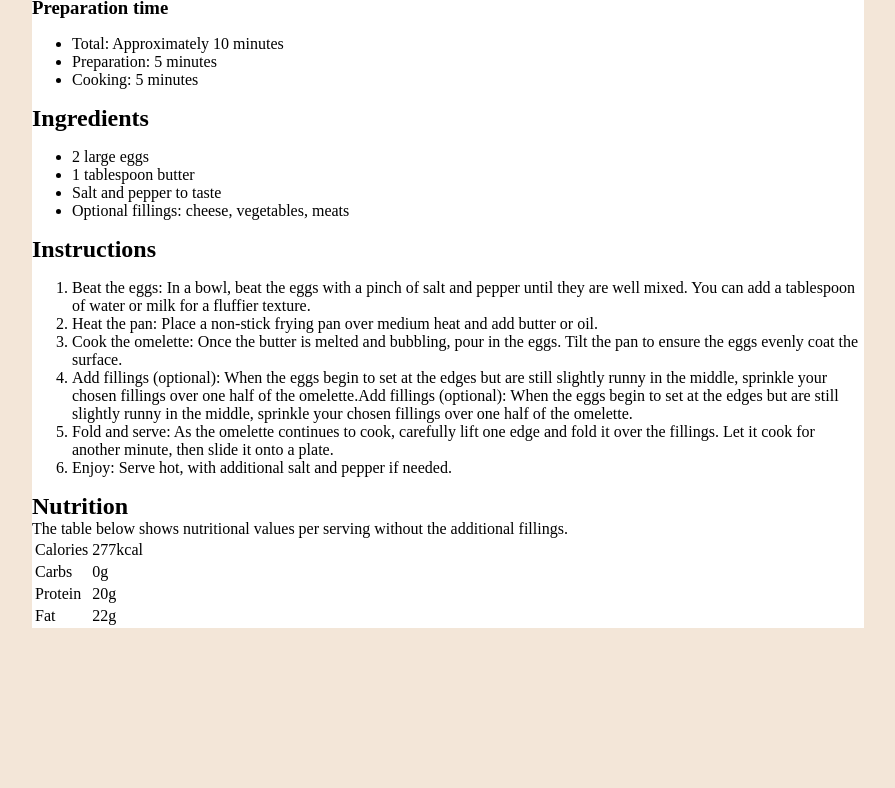
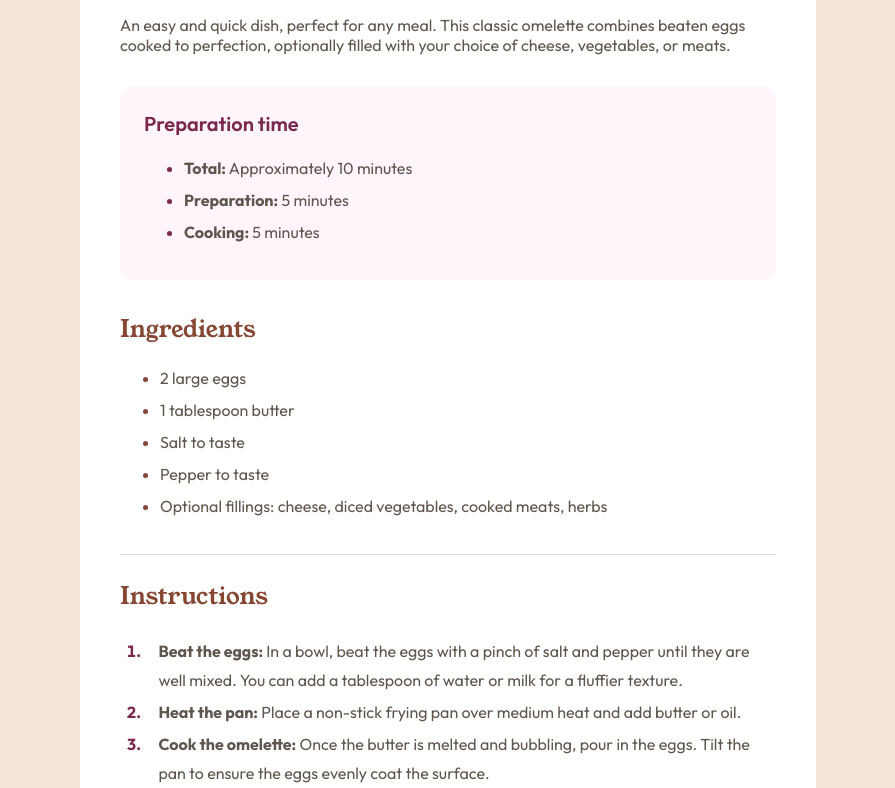
Before and after one commit to pauljomy/recipe, a plain HTML site: page index.html in a window 1280 px wide. Shown: the part 578-1366 px from the top of the page, without its empty margins (192-1087 px from the left). Before the commit the page ends 1334 px from the top, so only its background shows below. Drawn offline with Linux system fonts and the light colour scheme.

```diff
--- a/index.html
+++ b/index.html
@@ -1,4 +1,4 @@
-<!doctype html>
+<!DOCTYPE html>
 <html lang="en">
   <head>
     <meta charset="UTF-8" />
@@ -21,13 +21,13 @@
           />
         </figure>
         <h1>Simple Omelette Recipe</h1>
-                <p>
-                    An easy and quick dish, perfect for any meal. This classic
-                    omelette combines beaten eggs cooked to perfection,
-                    optionally filled with your choice of cheese, vegetables, or
-                    meats.
+        <p class="description">
+          An easy and quick dish, perfect for any meal. This classic omelette
+          combines beaten eggs cooked to perfection, optionally filled with your
+          choice of cheese, vegetables, or meats.
         </p>
-                <div class="prep-time">
+        <section class="prep-time">
+          <div class="prep-content">
             <h3>Preparation time</h3>
             <ul>
               <li><span>Total:</span> Approximately 10 minutes</li>
@@ -35,54 +35,58 @@
               <li><span>Cooking:</span> 5 minutes</li>
             </ul>
           </div>
+        </section>
+        <section class="ingredients">
           <h2>Ingredients</h2>
           <ul>
             <li>2 large eggs</li>
             <li>1 tablespoon butter</li>
-                    <li>Salt and pepper to taste</li>
-                    <li>Optional fillings: cheese, vegetables, meats</li>
+            <li>Salt to taste</li>
+            <li>Pepper to taste</li>
+            <li>
+              Optional fillings: cheese, diced vegetables, cooked meats, herbs
+            </li>
           </ul>
+        </section>
+
+        <section class="instructions">
           <h2>Instructions</h2>
           <ol>
             <li>
-                        <span>Beat the eggs: </span>In a bowl, beat the eggs
-                        with a pinch of salt and pepper until they are well
-                        mixed. You can add a tablespoon of water or milk for a
-                        fluffier texture.
+              <span>Beat the eggs: </span>In a bowl, beat the eggs with a pinch
+              of salt and pepper until they are well mixed. You can add a
+              tablespoon of water or milk for a fluffier texture.
             </li>
             <li>
-                        <span>Heat the pan:</span> Place a non-stick frying pan
-                        over medium heat and add butter or oil.
+              <span>Heat the pan:</span> Place a non-stick frying pan over
+              medium heat and add butter or oil.
             </li>
             <li>
-                        <span>Cook the omelette:</span> Once the butter is
-                        melted and bubbling, pour in the eggs. Tilt the pan to
-                        ensure the eggs evenly coat the surface.
+              <span>Cook the omelette:</span> Once the butter is melted and
+              bubbling, pour in the eggs. Tilt the pan to ensure the eggs evenly
+              coat the surface.
             </li>
             <li>
-                        <span>Add fillings (optional):</span> When the eggs
-                        begin to set at the edges but are still slightly runny
-                        in the middle, sprinkle your chosen fillings over one
-                        half of the omelette.Add fillings (optional): When the
-                        eggs begin to set at the edges but are still slightly
-                        runny in the middle, sprinkle your chosen fillings over
-                        one half of the omelette.
+              <span>Add fillings (optional):</span> When the eggs begin to set
+              at the edges but are still slightly runny in the middle, sprinkle
+              your chosen fillings over one half of the omelette.
             </li>
             <li>
-                        <span>Fold and serve:</span> As the omelette continues
-                        to cook, carefully lift one edge and fold it over the
-                        fillings. Let it cook for another minute, then slide it
-                        onto a plate.
+              <span>Fold and serve:</span> As the omelette continues to cook,
+              carefully lift one edge and fold it over the fillings. Let it cook
+              for another minute, then slide it onto a plate.
             </li>
             <li>
-                        <span>Enjoy:</span> Serve hot, with additional salt and
-                        pepper if needed.
+              <span>Enjoy:</span> Serve hot, with additional salt and pepper if
+              needed.
             </li>
           </ol>
+        </section>
+
         <h2>Nutrition</h2>
         <p>
-                    The table below shows nutritional values per serving without
-                    the additional fillings.
+          The table below shows nutritional values per serving without the
+          additional fillings.
         </p>
 
         <table>
--- a/styles.css
+++ b/styles.css
@@ -11,8 +11,8 @@
   --body-background: var(--stone100);
   --container-background: var(--white);
 
-    --font-primary: "Young Serif", serif;
-    --font-secondary: "Outfit", sans-serif;
+  --font-headings: "Young Serif", serif;
+  --font-content: "Outfit", sans-serif;
 }
 
 html {
@@ -33,14 +33,16 @@ h4,
 h5,
 h6,
 figure,
-p {
+p,
+li,
+ol {
   margin: 0;
   padding: 0;
 }
 
 body {
   min-height: 100vh;
-    max-width: 52rem;
+  max-width: 46rem;
   background-color: var(--body-background);
   margin: 0 auto;
 }
@@ -48,14 +50,125 @@ body {
 article {
   background-color: var(--container-background);
   margin: 8rem 0;
+  border-radius: 1.5em;
+  padding: 2.5em;
+}
+
+h1,
+h2,
+h3 {
+  font-family: var(--font-headings);
 }
 
 img {
   max-width: 100%;
+  border-radius: 1.2em;
+  margin-block-end: 2.5em;
+}
+
+h1 {
+  font-weight: 500;
+  font-size: 2.5rem;
+  margin-bottom: 1.5rem;
+}
+
+p {
+  font-family: var(--font-content);
+  color: var(--stone600);
+}
+
+.description {
+  margin-bottom: 2rem;
+}
+
+.prep-time {
+  background-color: var(--rose50);
+  border-radius: 0.75em;
+}
+
+.prep-content {
+  color: var(--stone600);
+  padding: 1.5em 1.5em 1em 1.5em;
+  margin-bottom: 2em;
+  font-family: var(--font-content);
+}
+
+.prep-content li::marker {
+  color: var(--rose800);
+}
+
+.prep-content span {
+  color: var(--stone600);
+  font-weight: bold;
+}
+
+h3 {
+  font-size: 1.25rem;
+  color: var(--rose800);
+  font-family: var(--font-content);
+  font-weight: 600;
+}
+
+.prep-content ul {
+  line-height: 2em;
+}
+
+h2 {
+  color: var(--brown);
+  font-weight: 500;
+}
+
+.ingredients {
+  color: var(--stone600);
+  font-family: var(--font-content);
+  border-bottom: 1px solid var(--stone150);
+  margin-bottom: 1.5em;
+}
+
+.ingredients li {
+  line-height: 2em;
+}
+
+.ingredients li:last-child {
+  padding-bottom: 1em;
+}
+
+.ingredients li::marker {
+  color: var(--brown);
+}
+
+.instructions {
+  font-family: var(--font-content);
+  color: var(--stone600);
+  border-bottom: 1px solid var(--stone150);
+  margin-bottom: 1.5em;
+}
+
+.instructions span {
+  font-weight: bold;
+}
+
+.instructions ol {
+  padding: 1.5em;
+}
+
+.instructions li {
+  padding-left: 0.9em;
+  margin-bottom: 0.2rem;
+  line-height: 1.8em;
+}
+
+.instructions li::marker {
+  color: var(--rose800);
+  font-weight: 700;
 }
 
 @media (max-width: 375px) {
   article {
     margin: 0;
   }
+
+  img {
+    border-radius: 0;
   }
+}
```
Lines whose indentation alone changed are shown as unchanged.
